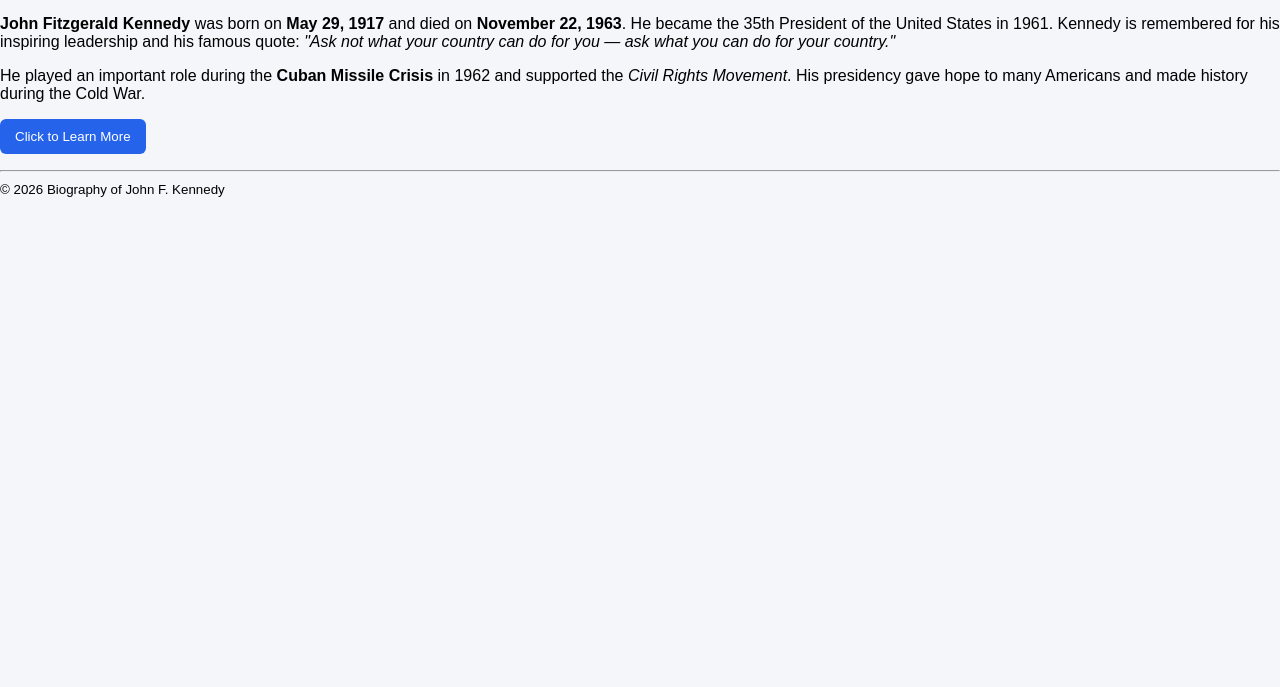
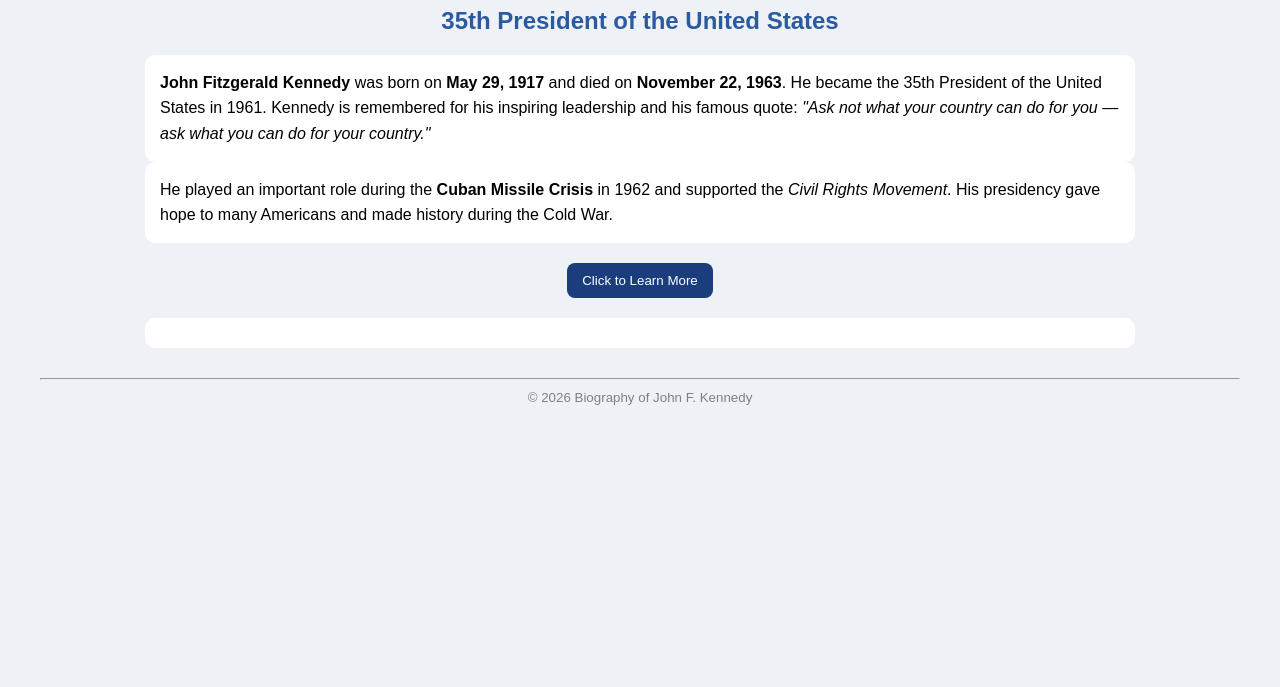
Before and after one commit to Raddai249/desing-exame2, a plain HTML site: page index.html in a window 1280 px wide. Shown: the part 113-800 px from the top of the page. Drawn offline with Linux system fonts and the light colour scheme.

Commit message:
Update style.css

```diff
--- a/style.css
+++ b/style.css
@@ -1,64 +1,61 @@
 body {
-  margin: 0;
     font-family: Arial, sans-serif;
-  background: #f4f6f9;
+    background-color: #eef2f7;
+    margin: 20px;
+    padding: 20px;
 }
 
-header {
-  background: #1e3a8a;
-  color: white;
-  padding: 20px;
+h1 {
+    color: #1a3d7c;
     text-align: center;
 }
 
-nav {
-  background: #0f172a;
-  padding: 10px;
+h2 {
+    color: #2c5aa0;
     text-align: center;
 }
 
-nav a {
-  color: white;
-  margin: 0 15px;
-  text-decoration: none;
-  font-weight: bold;
-}
-
-section {
-  padding: 40px 20px;
-  max-width: 900px;
+p {
+    background-color: white;
+    padding: 15px;
+    border-radius: 10px;
+    width: 80%;
     margin: auto;
-}
-
-.card {
-  background: white;
-  padding: 20px;
-  border-radius: 10px;
-  box-shadow: 0 4px 10px rgba(0,0,0,0.1);
-  margin-bottom: 20px;
+    line-height: 1.6;
+    font-size: 16px;
 }
 
 button {
+    background-color: #1a3d7c;
+    color: white;
+    border: none;
     padding: 10px 15px;
-  border: none;
-  border-radius: 6px;
-  background: #2563eb;
-  color: white;
+    border-radius: 8px;
     cursor: pointer;
+    margin-top: 20px;
+    display: block;
+    margin-left: auto;
+    margin-right: auto;
 }
 
 button:hover {
-  background: #1d4ed8;
+    background-color: #2c5aa0;
 }
 
-input {
-  width: 100%;
-  padding: 10px;
-  margin: 10px 0;
+#extraInfo {
+    margin-top: 20px;
+    text-align: center;
+    font-weight: bold;
+    color: green;
 }
 
-.score-box {
-  font-size: 18px;
-  font-weight: bold;
-  margin-top: 15px;
+hr {
+    margin-top: 30px;
 }
+
+small {
+    display: block;
+    text-align: center;
+    margin-top: 10px;
+    color: gray;
+}
```
Lines whose indentation alone changed are shown as unchanged.
